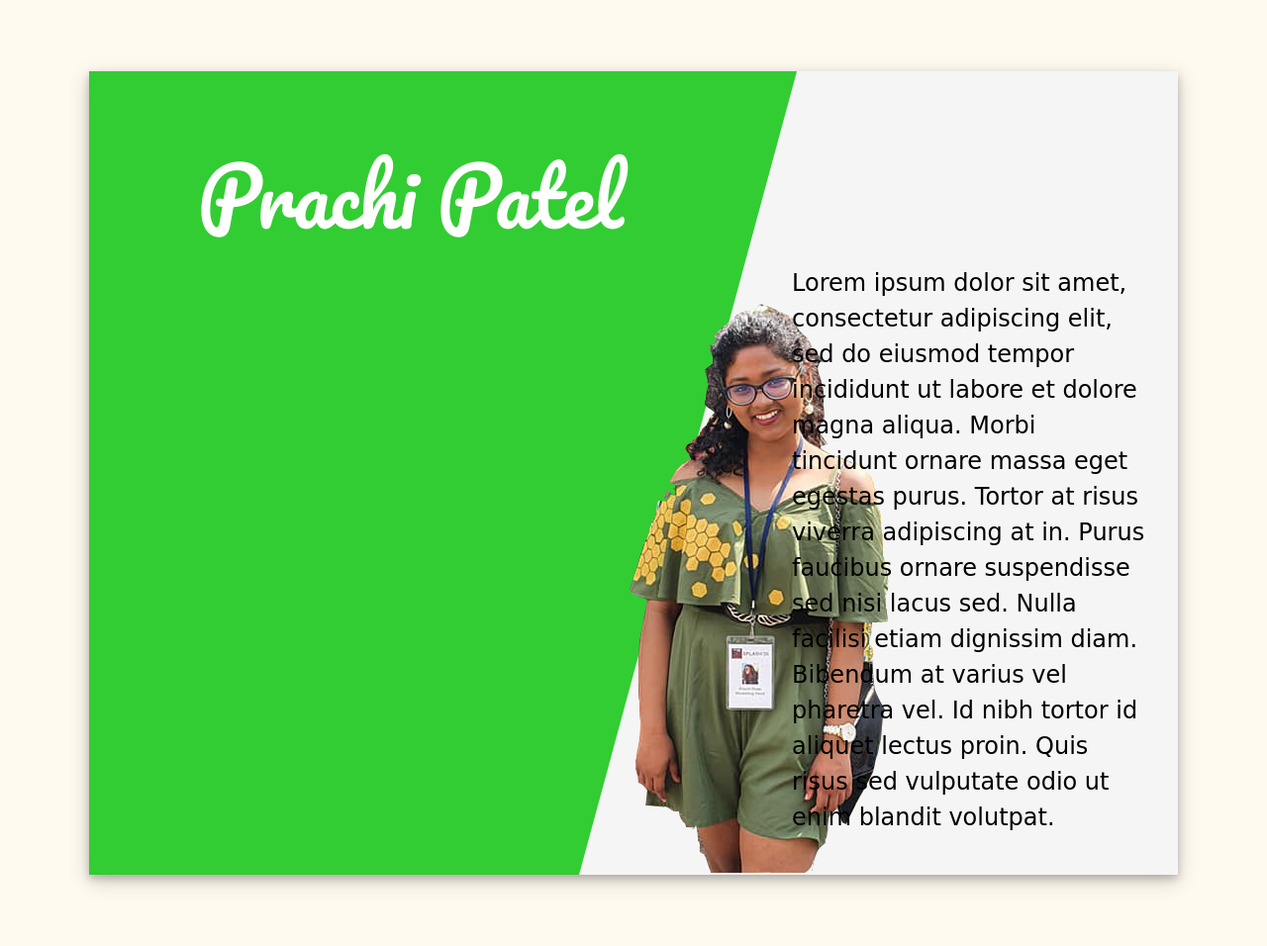
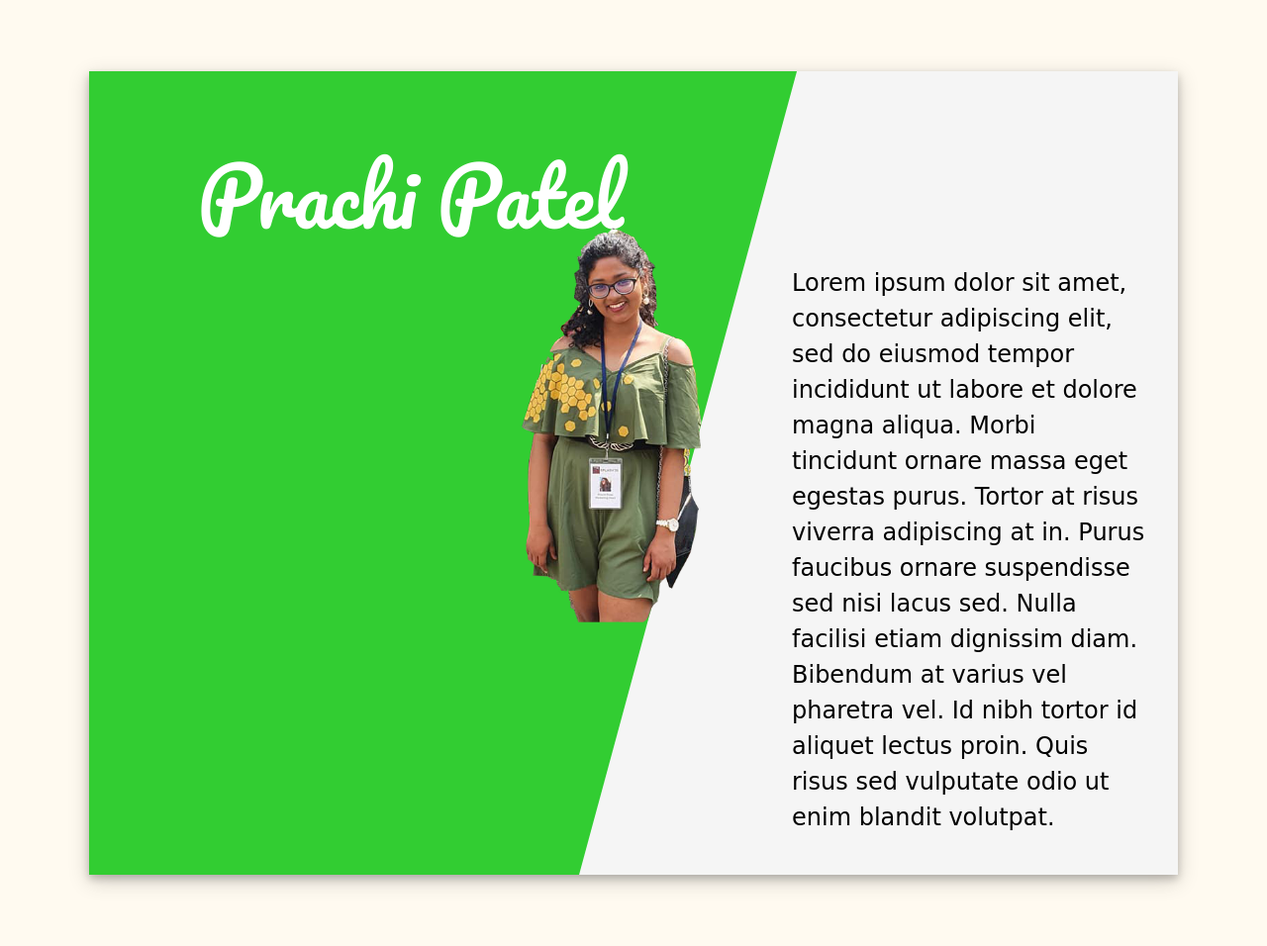
Before and after one commit to ramanmehta7/patella, a PHP site: page / in a window 1280 px wide. Shown: the whole page at 99% size. Run offline with PHP 8.4, Linux system fonts and the light colour scheme; some libraries are stand-ins or nearby versions; some web fonts are replaced.

Commit message:
banner design 1

```diff
--- a/css/common.css
+++ b/css/common.css
@@ -1,3 +1,9 @@
+* {
+    border-sizing: border-box;
+    margin: 0;
+    padding: 0;
+}
+
 .banner {
     display: flex;
     justify-content: center;
@@ -20,7 +26,7 @@
 .left-banner {
     width: 100%;
     height: 100%;
-    background: rgba(50,205,50,1);
+    background: rgba(50, 205, 50, 1);
     clip-path: polygon(0 0, 65% 0, 45% 100%, 0% 100%);
 }
 
@@ -43,9 +49,12 @@
     max-width: 28%;
 }
 
-.banner-container img {
+.banner-container .banner-img {
     position: absolute;
-    top: -8%;
-    left: 22%;
+    width: 52%;
+    top: 0;
+    left: 0;
+    margin-top: -2.75%;
+    margin-left: 22%;
     z-index: 2;
 }
--- a/index.php
+++ b/index.php
@@ -10,7 +10,8 @@
 <body>
 <section class="banner">
     <div class="banner-container">
-        <img src="resources/images/splash.png"/>
+
+        <img class="banner-img" src="resources/images/splash.png"/>
         <p>
             Lorem ipsum dolor sit amet, consectetur adipiscing elit, sed do eiusmod tempor incididunt ut labore et
             dolore magna aliqua. Morbi tincidunt ornare massa eget egestas purus. Tortor at risus viverra adipiscing
```
Also changed, not shown: header.php (+164 -0 lines).
